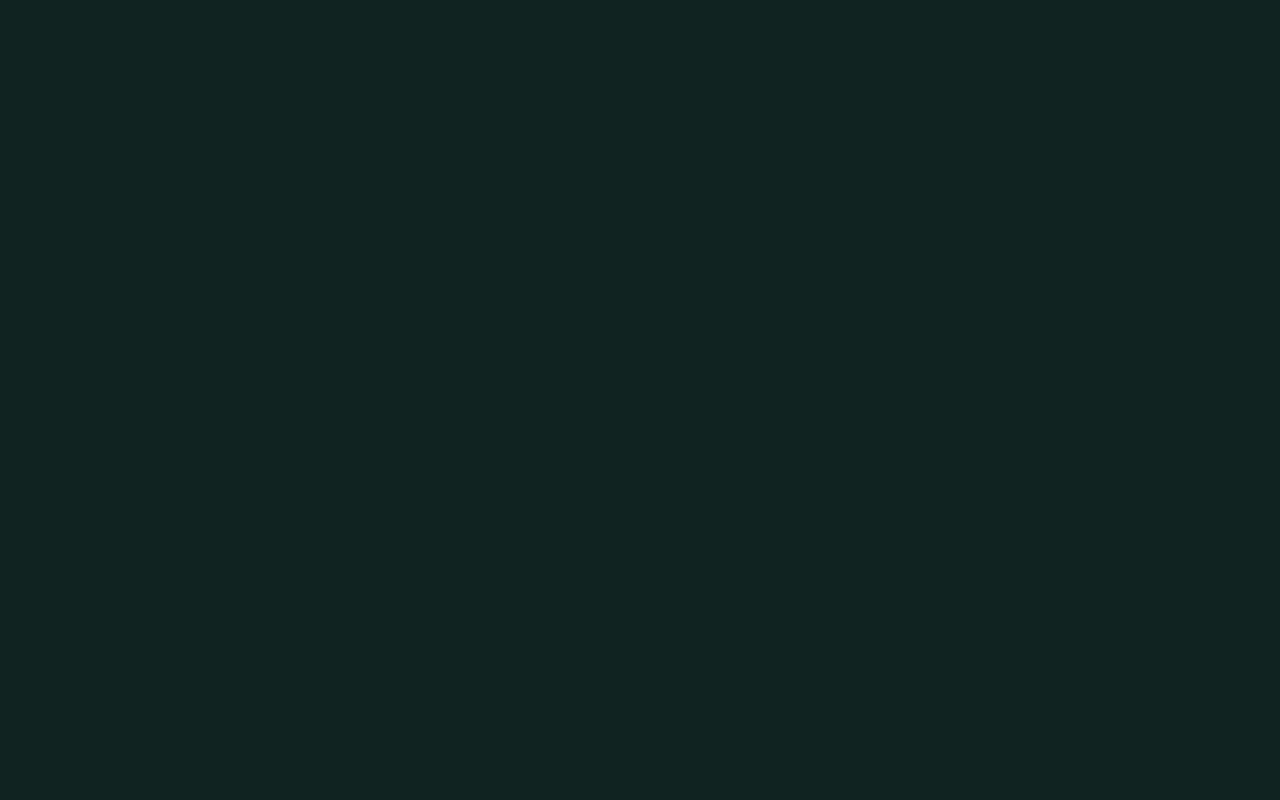
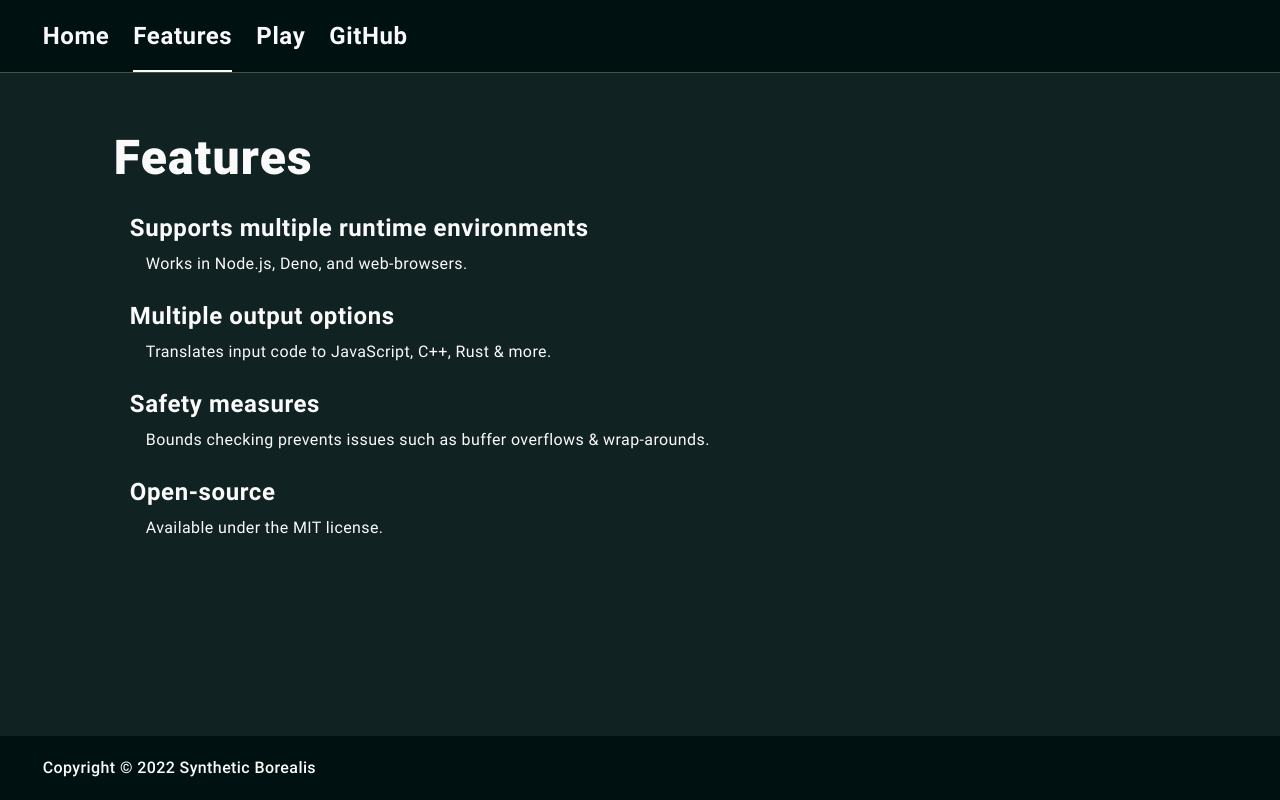
Before and after one commit to synthetic-borealis/hirnfick, a React (Vite) app: page /features in a window 1280 px wide. Before the commit this address had no page. Built offline with nearby package versions, Linux system fonts and the light colour scheme.

Commit message:
finish features route for desktop resolutions

```diff
--- a/src/App.tsx
+++ b/src/App.tsx
@@ -2,12 +2,14 @@ import React from 'react';
 import { Route, Routes } from 'react-router-dom';
 import Layout from './routes/Layout';
 import Home from './routes/Home';
+import Features from './routes/Features';
 
 function App() {
   return (
     <Routes>
       <Route path="/" element={<Layout />}>
         <Route path="/" element={<Home />} />
+        <Route path="/features" element={<Features />} />
       </Route>
     </Routes>
   );
--- /dev/null
+++ b/src/components/FeatureItem.scss
@@ -0,0 +1,22 @@
+.FeatureItem {
+  display: flex;
+  flex-direction: column;
+  gap: 8px;
+  padding: 0;
+
+  &__title {
+    font-size: 1.5rem;
+    line-height: 2rem;
+    font-weight: 700;
+    letter-spacing: 0.025em;
+    margin: 0;
+  }
+
+  &__description {
+    font-size: 1rem;
+    line-height: 1.5em;
+    letter-spacing: 0.025em;
+    font-weight: 400;
+    margin: 0 16px;
+  }
+}
--- /dev/null
+++ b/src/components/FeatureItem.tsx
@@ -0,0 +1,22 @@
+import React from 'react';
+import './FeatureItem.scss';
+
+interface FeatureItemProps {
+  title: string;
+  description: string;
+}
+
+function FeatureItem({ title, description }: FeatureItemProps) {
+  return (
+    <li className="FeatureItem">
+      <p className="FeatureItem__title">
+        {title}
+      </p>
+      <p className="FeatureItem__description">
+        {description}
+      </p>
+    </li>
+  );
+}
+
+export default FeatureItem;
--- a/src/components/NavBar.tsx
+++ b/src/components/NavBar.tsx
@@ -9,7 +9,7 @@ function NavBar() {
   return (
     <header className="NavBar">
       <nav className="NavBar__link-container">
-        <NavLink className={navLinkClass} to="/">Home</NavLink>
+        <NavLink className={navLinkClass} to="/" end>Home</NavLink>
         <NavLink className={navLinkClass} to="/features">Features</NavLink>
         <NavLink className={navLinkClass} to="/play">Play</NavLink>
         <a
--- /dev/null
+++ b/src/routes/Features.scss
@@ -0,0 +1,25 @@
+.Features {
+  display: flex;
+  flex-direction: column;
+  justify-content: center;
+  width: calc(1184 / 1440 * 100%);
+  max-width: 1184px;
+  margin: 0 auto;
+
+  &__title {
+    font-size: 3rem;
+    font-weight: 900;
+    line-height: 1.25em;
+    margin: 128px 0 24px;
+    letter-spacing: 0.025em;
+  }
+
+  &__features-list {
+    list-style: none;
+    display: flex;
+    flex-direction: column;
+    gap: 24px;
+    padding: 0 0 0 16px;
+    margin: 0;
+  }
+}
--- /dev/null
+++ b/src/routes/Features.tsx
@@ -0,0 +1,31 @@
+import React from 'react';
+import FeatureItem from '../components/FeatureItem';
+import './Features.scss';
+
+function Features() {
+  return (
+    <section className="Features">
+      <h2 className="Features__title">Features</h2>
+      <ul className="Features__features-list">
+        <FeatureItem
+          title="Supports multiple runtime environments"
+          description="Works in Node.js, Deno, and web-browsers."
+        />
+        <FeatureItem
+          title="Multiple output options"
+          description="Translates input code to JavaScript, C++, Rust & more."
+        />
+        <FeatureItem
+          title="Safety measures"
+          description="Bounds checking prevents issues such as buffer overflows & wrap-arounds."
+        />
+        <FeatureItem
+          title="Open-source"
+          description="Available under the MIT license."
+        />
+      </ul>
+    </section>
+  );
+}
+
+export default Features;
```
